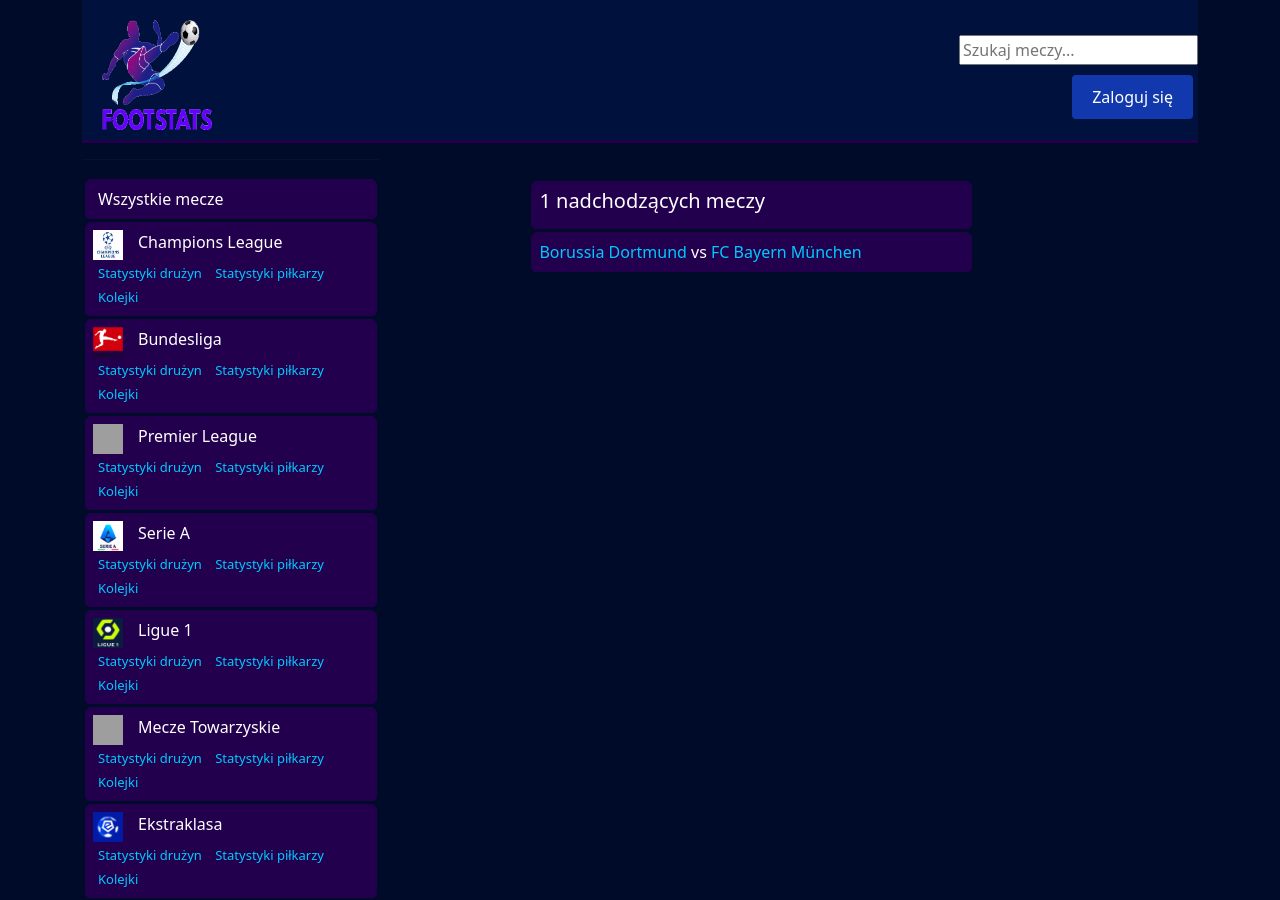
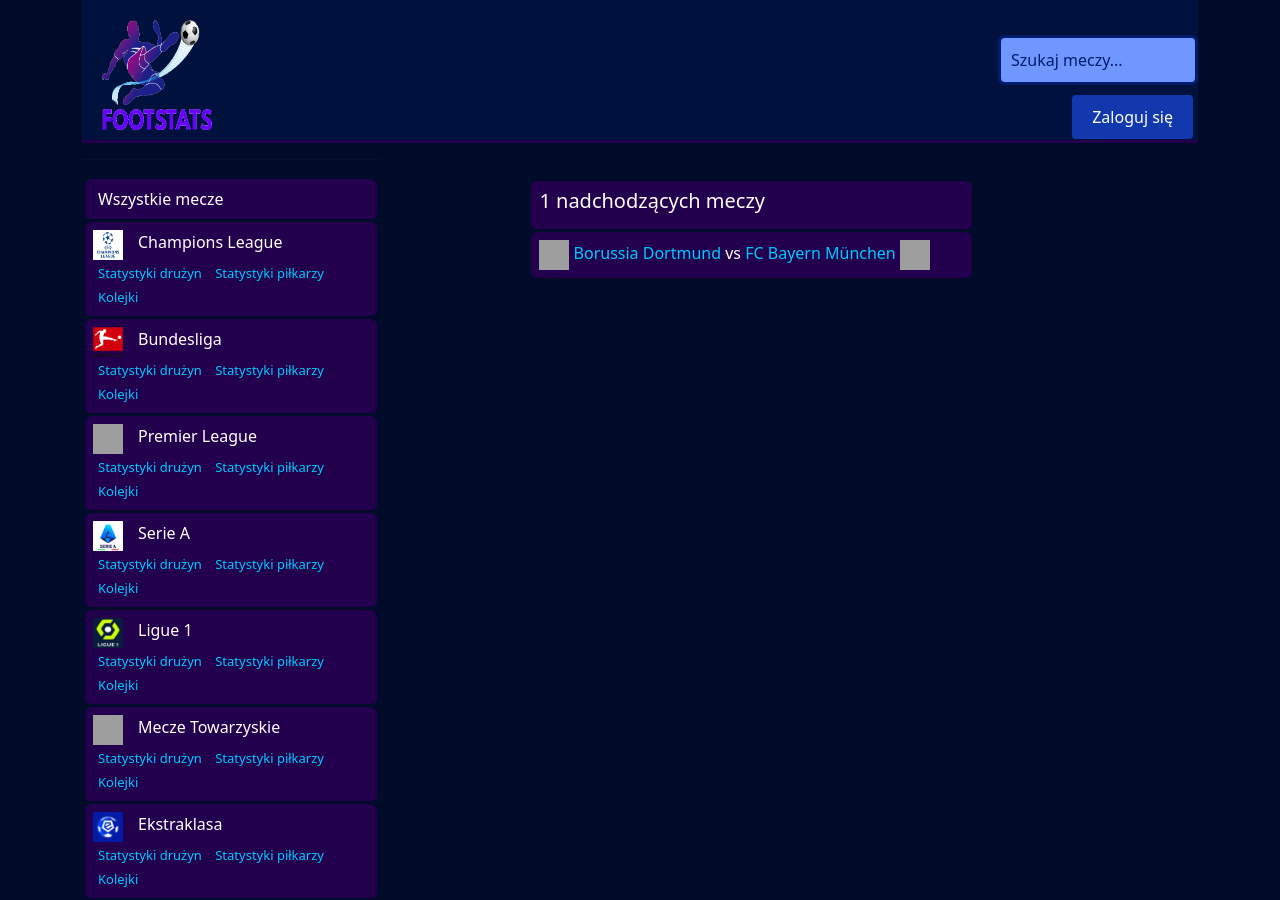
Before and after one commit to kodiQQ/Rozgrywki_Pilkarskie, a Django app: page / in a window 1280 px wide. Shown: the top 900 px of the page. Run offline with Django 5.2, Linux system fonts and the light colour scheme; data comes from the database, SQL or seed files in the repository; both versions use the stored data as it was after the commit; grey boxes are pictures that could not be loaded.

Commit message:
Zdjęcia dla drużyn i zawodników + CSS dla widoku statystyk, zawodników, drużyn + poprawki CSS w home

```diff
--- a/mysite/base/templates/base/admin_panel_context/Player/player_form.html
+++ b/mysite/base/templates/base/admin_panel_context/Player/player_form.html
@@ -5,7 +5,7 @@
 <a style="margin-top: 20px; margin-bottom: 10px;" class="btn btn-info" href="{% url 'player_management' %}"> Powrót </a>
 
 <div>
-    <form method="POST" action="">
+    <form method="POST" action="" enctype="multipart/form-data">
         {% csrf_token %}
         <div class="form-group">
             <label for="{{ form.team.id_for_label }}" class="form-label">{{ form.team.label }}</label>
--- a/mysite/base/templates/base/home.html
+++ b/mysite/base/templates/base/home.html
@@ -80,7 +80,10 @@
             <tr>
                 <td>
                     <div class="match">
+                        <img src="{{ match.team1.team_logo.url }}" width="30" height="30"/>
                         <a style="text-decoration: none; color: #00C9FF;" href="{% url 'team' match.team1.id %}">{{match.team1 }}</a> vs <a style="text-decoration: none; color: #00C9FF;" href="{% url 'team' match.team2.id %}">{{match.team2}}</a>
+                        <img src="{{ match.team2.team_logo.url }}" width="30" height="30"/>
+
                     </div>
                 </td>
             </tr>
--- a/mysite/base/views.py
+++ b/mysite/base/views.py
@@ -161,7 +161,7 @@
     context={'form': form}
     #bez tego ifa to co wpiszemy i zatwierdzimy na stronie nie będzie zapisane w bazie danych!
     if request.method =='POST':
-        form=PlayerForm(request.POST)
+        form=PlayerForm(request.POST, request.FILES)
         if form.is_valid():
             form.save()
     return render(request, 'base/admin_panel_context/Player/player_form.html',context)
--- a/mysite/templates/navbar.html
+++ b/mysite/templates/navbar.html
@@ -10,6 +10,7 @@
         background-color: #00113E;
         border-bottom: 3px solid #22004D;
     }
+
     .navbar-fixed hr {
         display: none; /* Ukryj <hr> w przyklejonym pasku nawigacyjnym */
     }
@@ -18,9 +19,11 @@
     .page-content {
         margin-top: 70px; /* Dostosuj wysokość marginesu do wysokości Twojego paska nawigacyjnego */
     }
+
     form .form-label {
     color: white; /* Kolor napisów */
     font-weight: bold;
+    }
 
     .form-control {
         width: 100%;
@@ -30,7 +33,31 @@
         border: 2px solid #ccc;
         border-radius: 4px;
     }
+
+
+
+
+
+    .search-input {
+        background-color: #7097FF;
+        width: 200px;
+        padding: 10px;
+        border: 3px solid #001E6D;
+        border-radius: 7px;
+        outline: none;
+        transition: all 0.3s ease;
     }
+
+    .search-input:focus {
+        border-color: #8EADFF;
+        box-shadow: 0 0 5px rgba(0, 123, 255, 0.5);
+    }
+
+    .search-input::placeholder {
+        color: #001E6D;
+    }
+
+
 </style>
 
 <div class="navbar-fixed">
@@ -39,9 +66,12 @@
     </div>
 
     <div style="margin-top: 35px; float: right;">
+
+        <div class="search-container">
             <form method="GET" action="{% url 'home' %}">
-            <input type="text" name="q" placeholder="Szukaj meczy..." />
+                <input type="text" name="q" placeholder="Szukaj meczy..." class="search-input" />
             </form>
+        </div>
 
         {% if request.user.is_authenticated %}
         <div class="options" style="float: right; margin-top: 5px;">
```
Also changed, not shown: mysite/base/templates/base/player.html (+28 -2 lines), mysite/base/templates/base/statistics.html (+21 -7 lines), mysite/base/templates/base/team.html (+11 -1 lines), mysite/db.sqlite3. Lines whose indentation alone changed are shown as unchanged.
